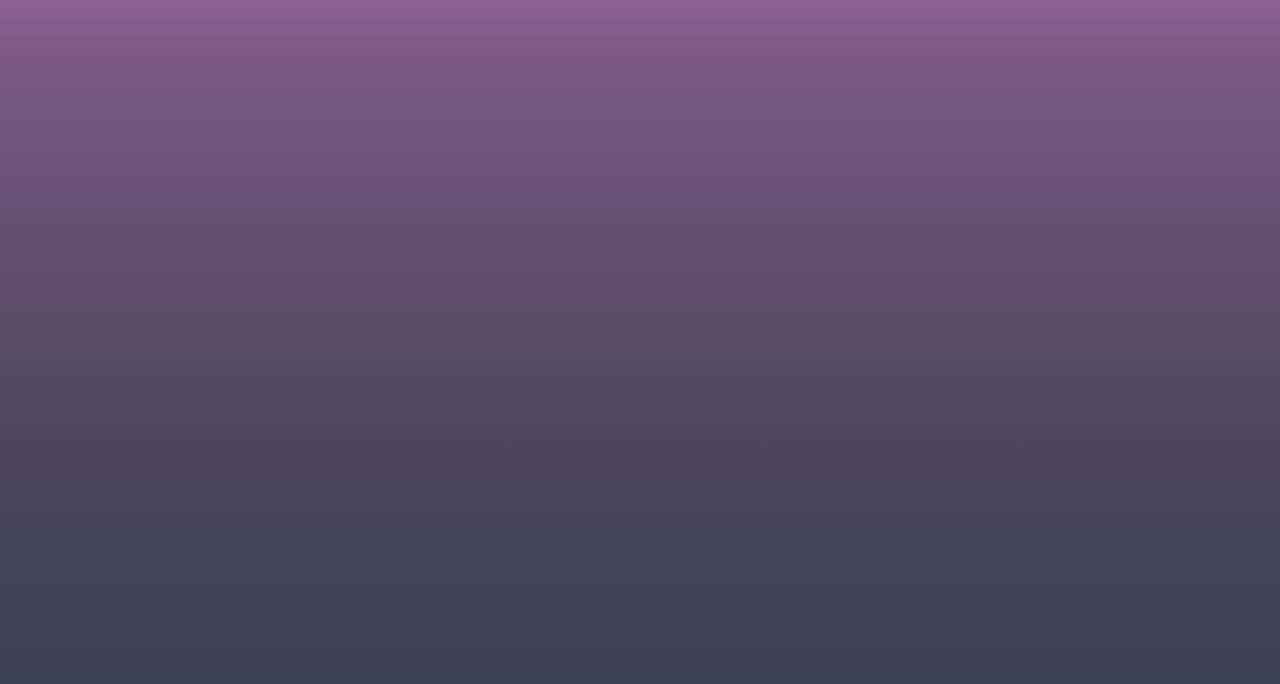
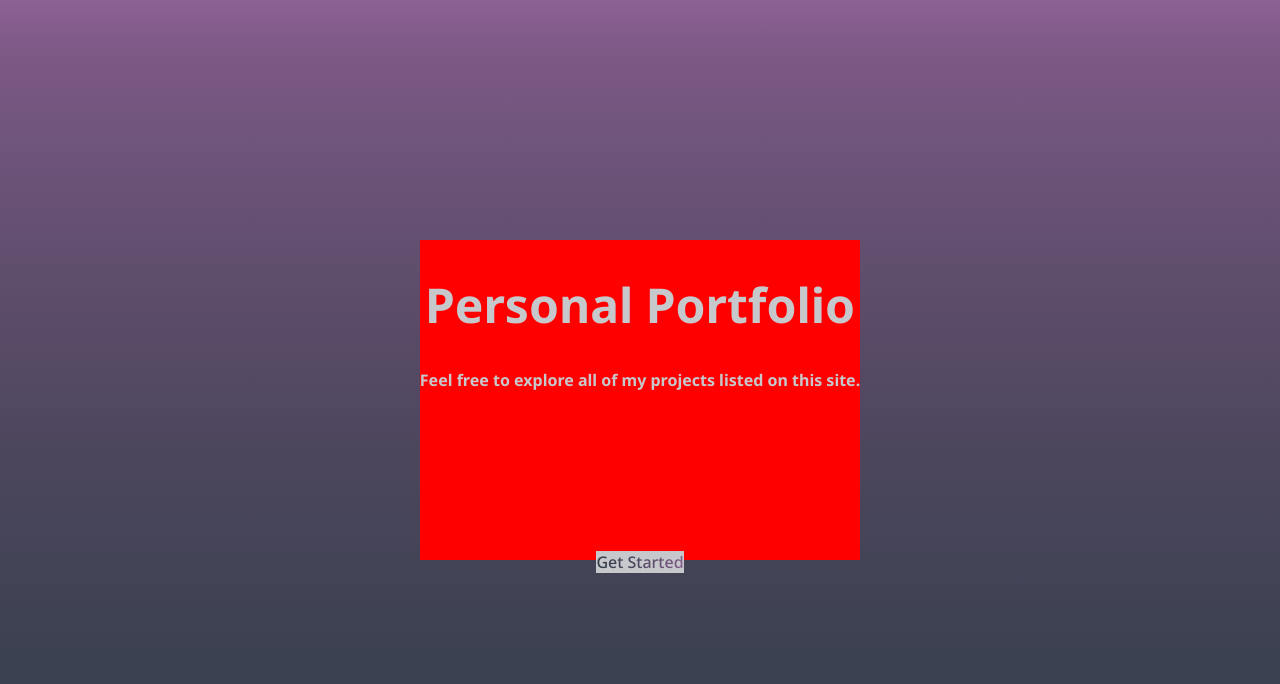
Before and after one commit to kleinalex-01/PortfolioWebsite, a plain HTML site: page index.html in a window 1280 px wide. Drawn offline with Linux system fonts and the light colour scheme.

Commit message:
home page half done, trying new solution

```diff
--- a/index.html
+++ b/index.html
@@ -4,8 +4,24 @@
     <meta name="viewport" content="width=device-width, initial-scale=1.0">
     <title>Portfolio Website by Alex Klein</title>
     <link rel="stylesheet" href="style.css">
+    <link rel="preconnect" href="https://fonts.googleapis.com">
+    <link rel="preconnect" href="https://fonts.gstatic.com" crossorigin>
+    <link href="https://fonts.googleapis.com/css2?family=Noto+Sans:ital,wght@0,100..900;1,100..900&display=swap" rel="stylesheet">
 </head>
 <body>
+    <div class="text-flex-container">
+        <div class="text-outer-container">
+            <div class="text-inner-container">
+                <h1>Personal Portfolio</h1>
+                <h2>Feel free to explore all of my projects listed on this site.</h2>
+            <div class="button-container">
+                <p>Get Started</p>
+            </div>
+            </div>
+        </div>
+
+    </div>
+
 
 </body>
 </html>
--- a/style.css
+++ b/style.css
@@ -1,5 +1,19 @@
+/* Main styles including headers and or big sections*/
+
+html {
+  font-size: 16px;
+  font-family: "Noto Sans", sans-serif;
+  font-optical-sizing: auto;
+  font-weight: 500;
+  font-style: normal;
+  font-variation-settings:"width" 100;
+}
+
+
 body {
-    background-image: linear-gradient(
+  padding: 0;
+  margin:  0;
+  background-image: linear-gradient(
   0deg,
   hsl(208deg 20% 24%) 0%,
   hsl(256deg 14% 32%) 44%,
@@ -9,4 +23,60 @@ body {
   hsl(291deg 21% 48%) 100%,
   hsl(293deg 23% 51%) 101%
 );
+display: flex;
+align-items: center;
+justify-content: center;
 }
+
+p {
+  background: -webkit-linear-gradient(0deg,
+  hsl(208deg 20% 24%) 0%,
+  hsl(256deg 14% 32%) 44%,
+  hsl(275deg 17% 37%) 68%,
+  hsl(283deg 19% 41%) 84%,
+  hsl(288deg 20% 44%) 94%,
+  hsl(291deg 21% 48%) 100%,
+  hsl(293deg 23% 51%) 101% );
+  -webkit-background-clip: text;
+  -webkit-text-fill-color: transparent;
+}
+
+h1 {
+  font-size: 3rem;
+}
+
+h2 {
+  font-size: 1rem;
+}
+
+
+
+
+
+
+
+
+
+.text-flex-container {
+  color: #C7C8CC;
+  display: flex;
+  height: 20rem;
+  background-color: red;
+}
+
+.text-outer-container {
+  height: 80%;
+  display: flex;
+}
+
+.text-inner-container {
+  text-align: center;
+
+}
+
+.button-container {
+  text-align: center;
+  width: 20%;
+  margin: 10rem auto;
+  background-color: #C7C8CC;
+}
```
